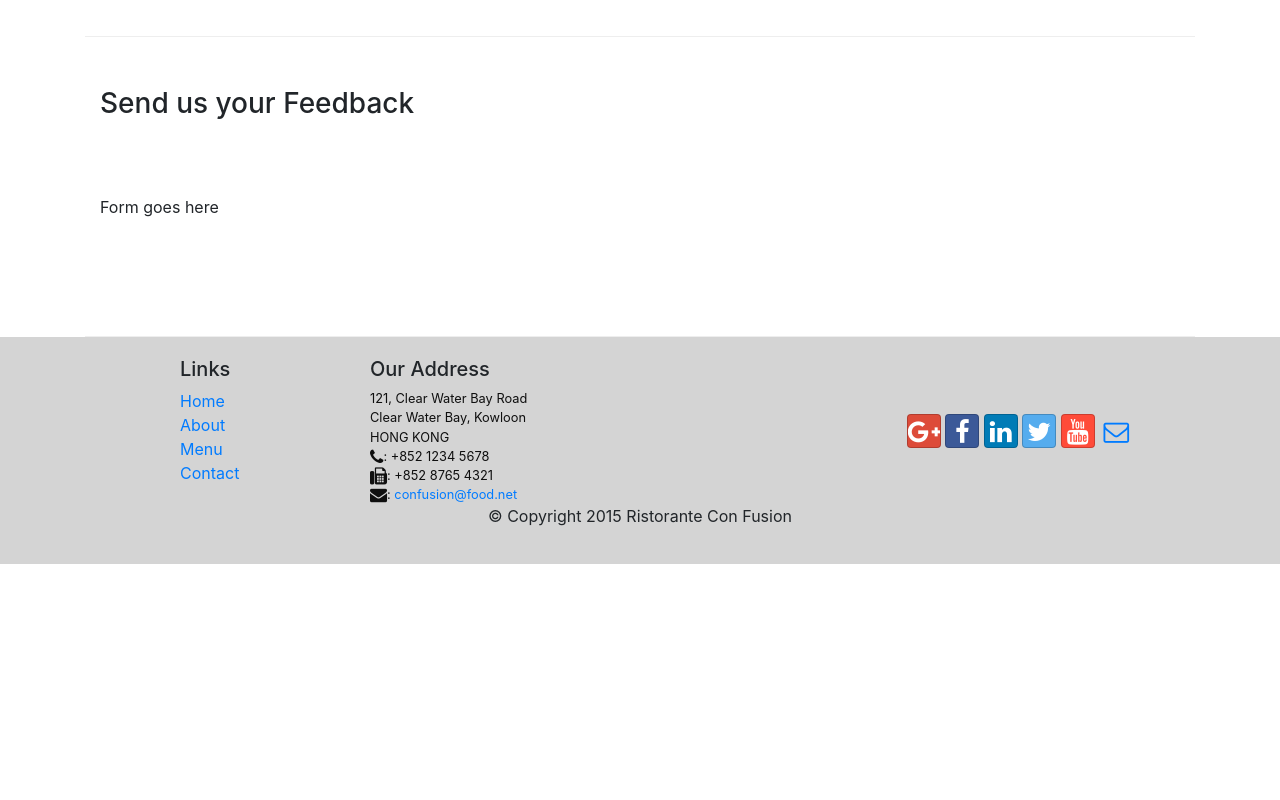
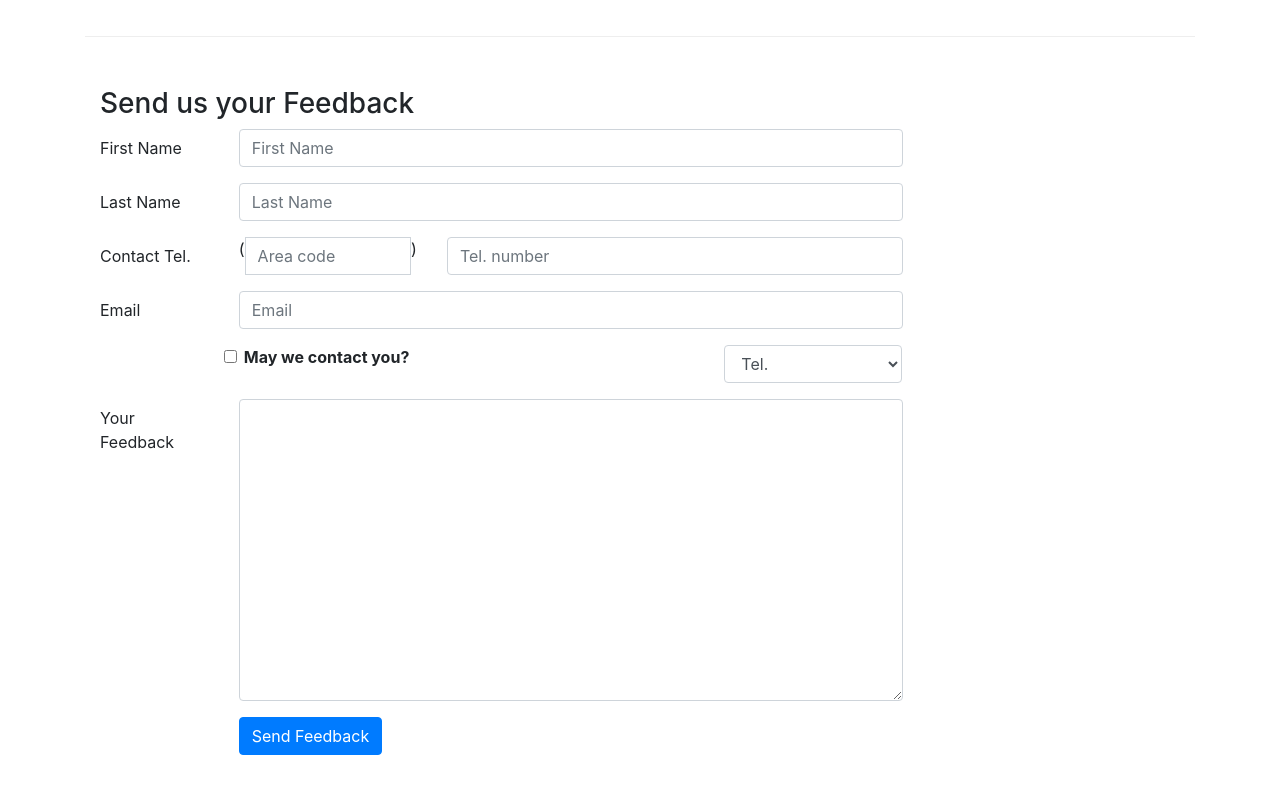
Before and after one commit to kamalyadav11/Bootstrap-Practice, a website: page contactus.html in a window 1280 px wide. Shown: the part 780-1580 px from the top of the page. Before the commit the page ends 1344 px from the top, so only its background shows below. Drawn offline with nearby package versions, Linux system fonts and the light colour scheme.

Commit message:
Added form

```diff
--- a/contactus.html
+++ b/contactus.html
@@ -94,7 +94,64 @@
               <h3>Send us your Feedback</h3>
            </div>
             <div class="col-12 col-md-9">
-                Form goes here
+                <form>
+                    <div class="form-group row">
+                        <label for="firstname" class="col-md-2 col-form-label">First Name</label>
+                        <div class="col-md-10">
+                            <input type="text" class="form-control" id="firstname" name="firstname" placeholder="First Name">
+                        </div>
+                    </div>
+                    <div class="form-group row">
+                        <label for="lastname" class="col-md-2 col-form-label">Last Name</label>
+                        <div class="col-md-10">
+                            <input type="text" class="form-control" id="lastname" name="lastname" placeholder="Last Name">
+                        </div>
+                    </div>
+                    <div class="form-group row">
+                        <label for="telnum" class="col-12 col-md-2 col-form-label">Contact Tel.</label>
+                        <div class="col-5 col-sm-4 col-md-3">
+                            <div class="input-group">
+                                <div class="input-group-addon">(</div>
+                                    <input type="tel" class="form-control" id="areacode" name="areacode" placeholder="Area code">
+                                <div class="input-group-addon">)</div>
+                            </div>
+                        </div>
+                        <div class="col-7 col-sm-6 col-md-7">
+                            <input type="tel" class="form-control" id="telnum" name="telnum" placeholder="Tel. number">
+                        </div>
+                    </div>
+                    <div class="form-group row">
+                        <label for="emailid" class="col-md-2 col-form-label">Email</label>
+                        <div class="col-md-10">
+                            <input type="email" class="form-control" id="emailid" name="emailid" placeholder="Email">
+                        </div>
+                    </div>
+                    <div class="form-group row">
+                        <div class="form-check col-md-6 offset-md-2">
+                             <label class="form-check-label">
+                                 <input type="checkbox" class="form-check-input" name="approve" value="">
+                                 <strong>May we contact you?</strong>
+                             </label>
+                         </div>
+                         <div class="col-md-3 offset-md-1">
+                             <select class="form-control">
+                                 <option>Tel.</option>
+                                 <option>Email</option>
+                             </select>
+                         </div>
+                     </div>
+                     <div class="form-group row">
+                        <label for="feedback" class="col-md-2 col-form-label">Your Feedback</label>
+                        <div class="col-md-10">
+                            <textarea class="form-control" id="feedback" name="feedback" rows="12"></textarea>
+                        </div>
+                    </div>
+                    <div class="form-group row">
+                        <div class="offset-md-2 col-md-10">
+                            <button type="submit" class="btn btn-primary">Send Feedback</button>
+                        </div>
+                    </div>
+                </form>
             </div>
              <div class="col-12 col-md">
             </div>
```
